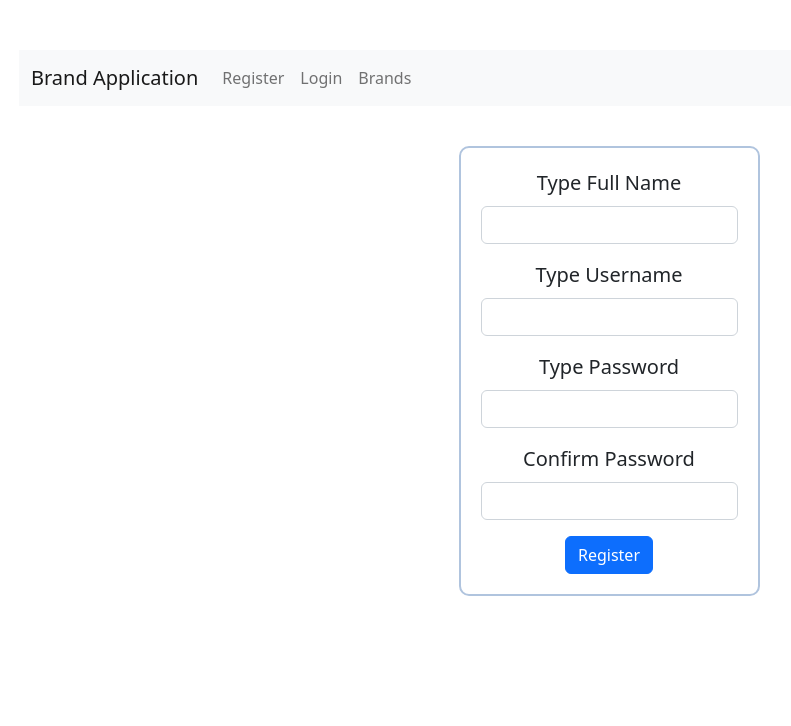
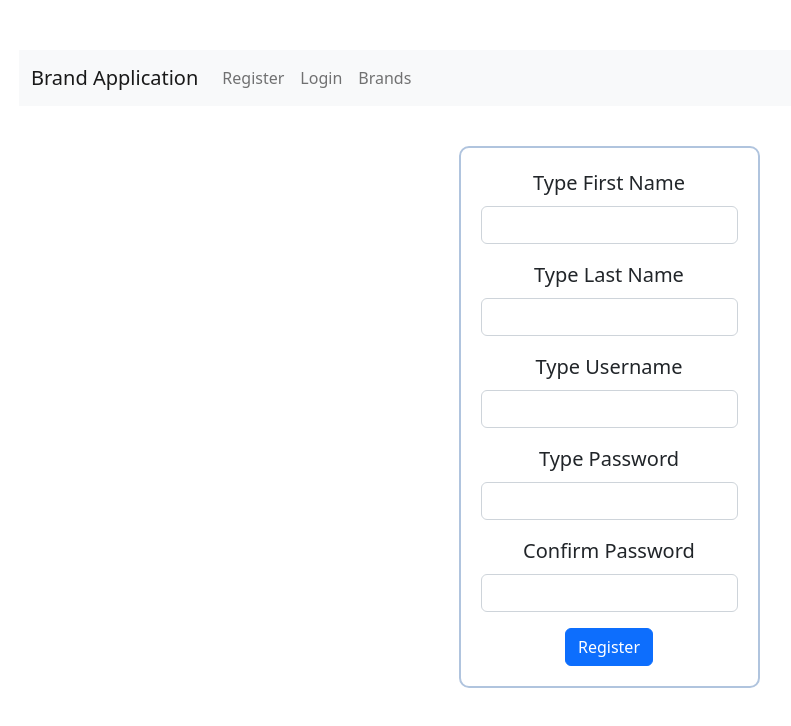
Before and after one commit to sreeepotluri/UserInterface-Project, a React (Create React App) app in the folder client/: page /register in a window 1280 px wide. Shown: the top 726 px of the page, without its empty margins (31-822 px from the left). Built offline with nearby package versions, Linux system fonts and the light colour scheme.

Commit message:
Added Navigation Link to Brands

```diff
--- a/client/src/components/pages/Register.js
+++ b/client/src/components/pages/Register.js
@@ -6,13 +6,14 @@ const Register = () => {
 const navigate = useNavigate();
 
   const [user, setUser] = useState({
-    fullname: '', //potluripavansreenivas
+    firstname: '', //pavansreenivas
+    lastname:  '', //potluri
     username: '',  //sreeepotluri
     password: '', //pancakes
     password2: '' //icecreams
   });
 
-  const {fullname,username, password, password2} = user;
+  const {firstname, lastname, username, password, password2} = user;
 
   const onChange = (e) => setUser({...user, [e.target.name]: e.target.value});
 
@@ -21,7 +22,8 @@ const navigate = useNavigate();
 
     fetchData("/user/register",
       {
-       fullname: //pavan sreenivas potluri
+       firstname: //pavan sreenivas
+       lastname, //potluri
        username, //sreeepotluri
        password, //pancakes
        password2  //icecreams
@@ -43,17 +45,30 @@ const navigate = useNavigate();
     <div>
       <form onSubmit={onSubmit}>
         <div className="mb-3">
-          <label htmlFor="fullname" className="form-label">Type Full Name</label>
+          <label htmlFor="firstname" className="form-label">Type First Name</label>
           <input
             type="text"
             className="form-control"
-            id="fullname"
-            name='fullname'
+            id="firstname"
+            name='firstname'
             onChange={onChange}
-            value={fullname}
+            value={firstname}
             required
           />
         </div>
+        <div className="mb-3">
+          <label htmlFor="lastname" className="form-label">Type Last Name</label>
+          <input
+            type="text"
+            className="form-control"
+            id="lastname"
+            name='lastname'
+            onChange={onChange}
+            value={lastname}
+            required
+          />
+        </div>
+
         <div className="mb-3">
           <label htmlFor="username" className="form-label">Type Username</label>
           <input
```
